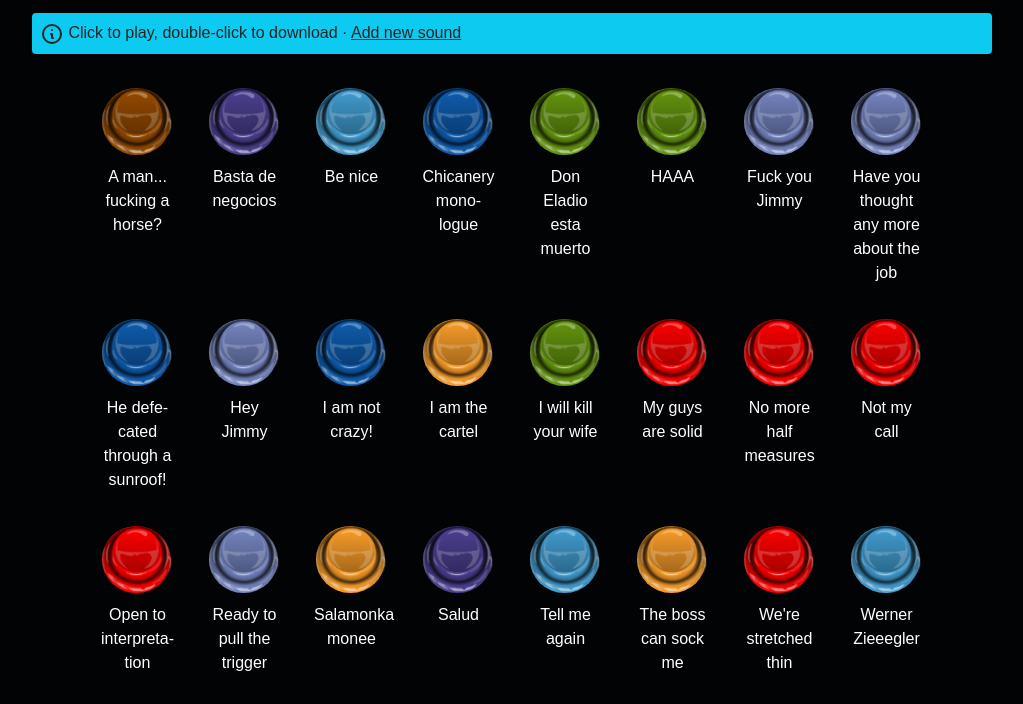
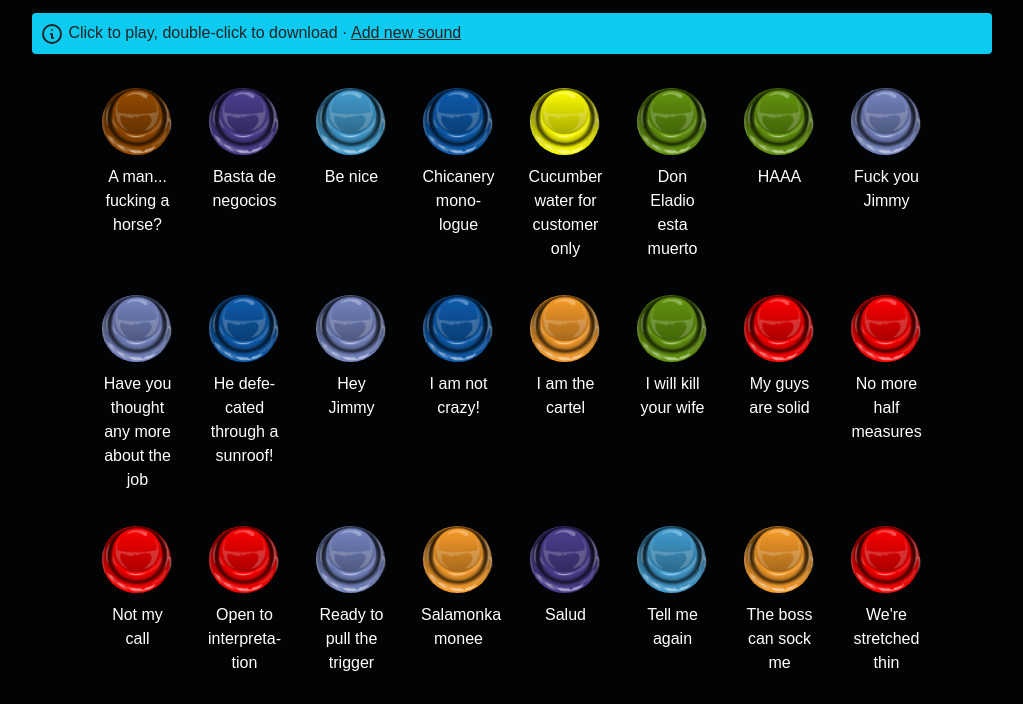
Before and after one commit to ProfessorPeteZah2/soundboard, a plain HTML site: page index.html in a window 1280 px wide. Shown: the part 83-787 px from the top of the page, without its empty margins (128-1151 px from the left). Drawn offline with Linux system fonts and the light colour scheme.

Commit message:
Update index.html

```diff
--- a/index.html
+++ b/index.html
@@ -25,6 +25,7 @@
             ["Basta de negocios", "Eladio"],
             ["Be nice", "Lalo"],
             ["Chicanery monologue", "Chuck"],
+            ["Cucumber water for customer only", "Nguyen"],
             ["Don Eladio esta muerto", "Gus"],
             ["HAAA", "Gus"],
             ["Fuck you Jimmy", "Howard"],
@@ -63,6 +64,7 @@
             "Howard": "#7686c2",
             "Lalo": "#439ed2",
             "Mike": "#f00",
+            "Nguyen": "#ffff00",
             "Walter": "#faebd7"
 
         };
```
